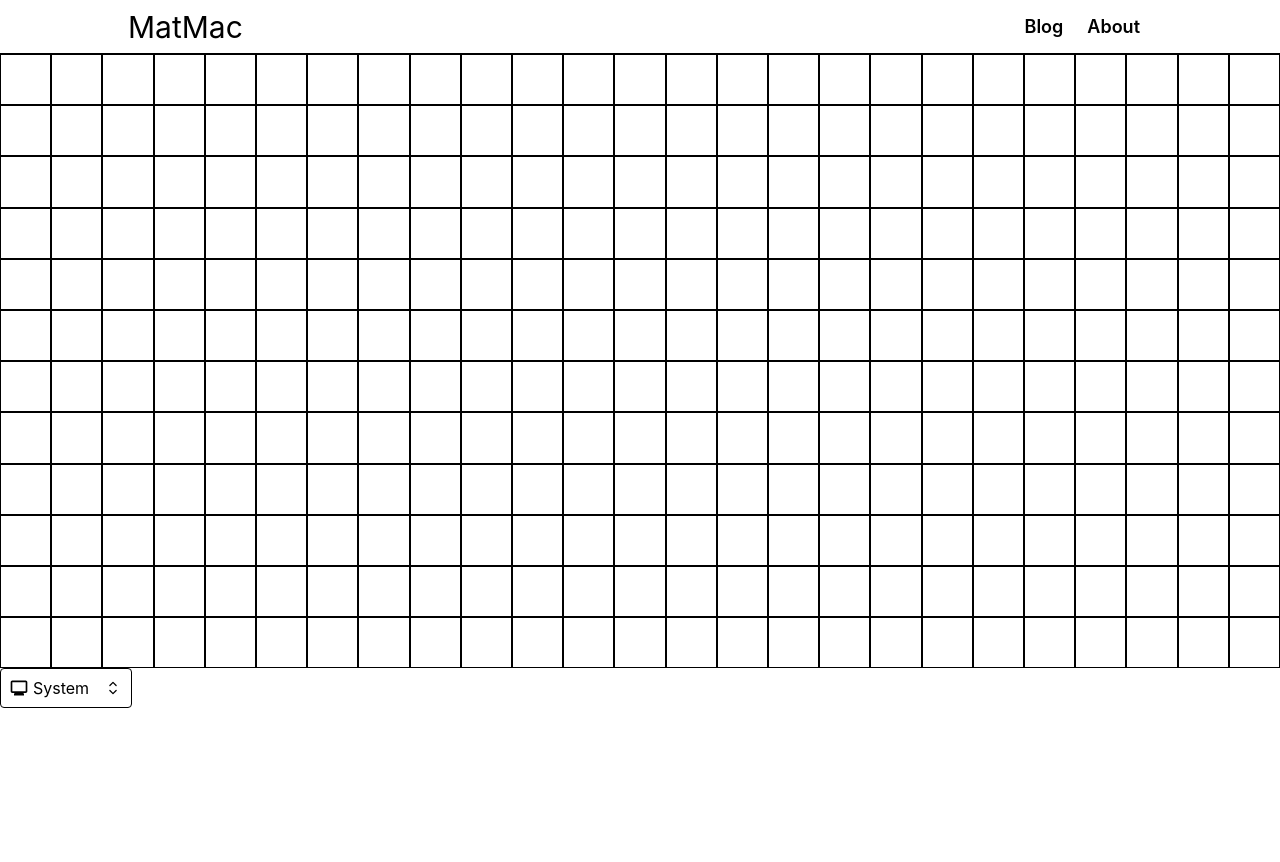
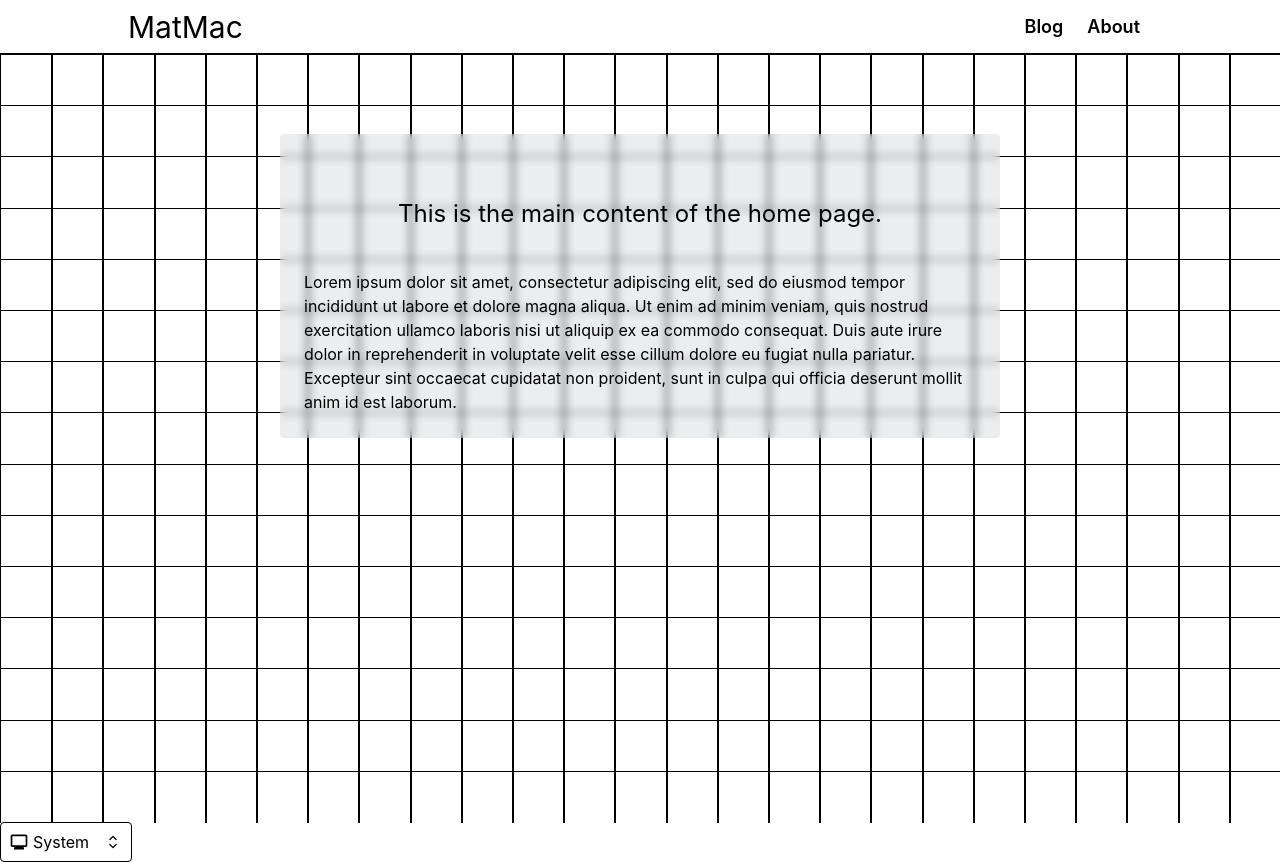
Before and after one commit to TheRaucous/matts-blog, a Next.js app: page / in a window 1280 px wide. Before the commit the page ends 800 px from the top, so only its background shows below. Built offline with nearby package versions, Linux system fonts and the light colour scheme.

Commit message:
Homepage layout

```diff
--- a/src/components/Header.tsx
+++ b/src/components/Header.tsx
@@ -3,7 +3,7 @@ import { useRouter } from 'next/router';
 
 function Header() {
   return (
-    <header className="flex justify-between sticky px-[10%] w-full h-[var(--header-height)] bg-c-bg/[var(--header-opacity)] backdrop-blur top-0 border-b border-brdrclr c-trans">
+    <header className="flex justify-between z-40 fixed px-[10%] w-full h-[var(--header-height)] bg-c-bg/[var(--header-opacity)] backdrop-blur top-0 border-b border-brdrclr c-trans">
       <Link href="/" className="flex items-center h-full">
         <span className="text-3xl select-none leading-none">MatMac</span>
       </Link>
--- a/src/components/Layout.tsx
+++ b/src/components/Layout.tsx
@@ -7,7 +7,7 @@ function Layout({ children }) {
     <>
       <ThemeProvider themes={['light', 'dark', 'blackout']}>
         <Header />
-        {children}
+        <div className="pt-[var(--header-height)]">{children}</div>
         <Footer />
       </ThemeProvider>
     </>
--- a/src/components/gridEffect/GridEffect.tsx
+++ b/src/components/gridEffect/GridEffect.tsx
@@ -24,10 +24,10 @@ class Grid {
 }
 
 export default function GridEffect() {
-  var [windowX, setWindowX] = useState(1000);
-  var [windowY, setWindowY] = useState(500);
-  var sizeX = Math.round(windowX / (25 + (windowX * 0.02)));
-  var sizeY = 12;
+  var [windowX, setWindowX] = useState(0);
+  // var [windowY, setWindowY] = useState(500);
+  var sizeX = Math.round(windowX / (25 + windowX * 0.02));
+  var sizeY = 15;
   var cellSize = windowX / sizeX; // px
   const grid: Grid = new Grid();
 
@@ -37,13 +37,17 @@ export default function GridEffect() {
     }
   }
 
+  const handleResize = () => {
+    setWindowX(document.body.clientWidth);
+  };
+
+  var isInitialized = false;
+
   useEffect(() => {
-    addEventListener('resize', () => {
-      setWindowX(window.innerWidth);
-      setWindowY(window.innerHeight);
-    });
-    setWindowX(window.innerWidth);
-    setWindowY(window.innerHeight);
+    if (!isInitialized) {
+      setWindowX(document.body.clientWidth);
+    }
+
     grid.cells.forEach((cell) => {
       const element = document.getElementById(
         `cell-${cell.pos.x}-${cell.pos.y}`
@@ -55,9 +59,17 @@ export default function GridEffect() {
       cell.element = element;
     });
 
-    const gridBG = document.getElementById('grid-effect-background');
-    gridBG.style.height = (sizeY * cellSize).toString() + 'px';
-    gridBG.style.width = (sizeX * cellSize).toString() + 'px';
+    const gridContainer = document.getElementById('grid-container');
+    gridContainer.style.height = (sizeY * cellSize).toString() + 'px';
+    gridContainer.style.width = (sizeX * cellSize).toString() + 'px';
+
+    isInitialized = true;
+
+    window.addEventListener('resize', handleResize);
+
+    return () => {
+      window.removeEventListener('resize', handleResize);
+    };
   });
 
   var canTriggerEffect = true;
@@ -112,27 +124,20 @@ export default function GridEffect() {
   };
 
   return (
-    <>
     <div
-        suppressHydrationWarning={true}
       id="grid-container"
-        className="relative overflow-hidden"
+      className="bg-gradient-to-tr from-c-theme to-green-500"
     >
-        <div
-          id="grid-effect-background"
-          className="relative bg-gradient-to-tr from-c-theme to-green-500"
-        />
       {grid.cells.map((cell) => {
         return (
           <div
             key={`cell-${cell.pos.x}-${cell.pos.y}`}
             id={`cell-${cell.pos.x}-${cell.pos.y}`}
-              className="absolute bg-c-bg border border-c-brdr/50 transition-colors duration-300"
+            className="absolute bg-c-bg border-t border-x box-content border-c-brdr/40 transition-colors duration-[250ms]"
             onClick={() => onCellClicked(cell)}
           ></div>
         );
       })}
     </div>
-    </>
   );
 }
--- a/src/pages/_document.tsx
+++ b/src/pages/_document.tsx
@@ -20,7 +20,7 @@ class MyDocument extends Document {
     return (
       <Html>
         <Head />
-        <body className='bg-c-bg'>
+        <body className='bg-c-bg overflow-y-scroll overflow-x-hidden'>
           <Main />
           <NextScript />
         </body>
--- a/src/pages/index.tsx
+++ b/src/pages/index.tsx
@@ -10,27 +10,41 @@ export default function Home({ posts }) {
       <Head>
         <title>Home - MatMac</title>
       </Head>
-      <GridEffect />
-      {/* <div className="flex justify-between">
-        <PostsFeed posts={posts} />
-        <main className='border-x px-4 max-w-[45rem]'>
-          <h1 className="text-2xl">
-            This is the main content of the home page.
-          </h1>
-          <p>
-            Lorem ipsum dolor sit amet, consectetur adipiscing elit, sed do
-            eiusmod tempor incididunt ut labore et dolore magna aliqua. Ut enim
-            ad minim veniam, quis nostrud exercitation ullamco laboris nisi ut
-            aliquip ex ea commodo consequat. Duis aute irure dolor in
-            reprehenderit in voluptate velit esse cillum dolore eu fugiat nulla
-            pariatur. Excepteur sint occaecat cupidatat non proident, sunt in
-            culpa qui officia deserunt mollit anim id est laborum.
-          </p>
+      <div className="relative">
+        <main className="absolute inset-0 pointer-events-none z-10">
+          <div className="flex flex-col items-center">
+            <div className="mt-20 w-[45rem] max-w-[80vw] p-6 bg-gray-400/20 backdrop-blur-sm rounded">
+              <h1 className="text-2xl text-center my-10">
+                This is the main content of the home page.
+              </h1>
+              <p>
+                Lorem ipsum dolor sit amet, consectetur adipiscing elit, sed do
+                eiusmod tempor incididunt ut labore et dolore magna aliqua. Ut
+                enim ad minim veniam, quis nostrud exercitation ullamco laboris
+                nisi ut aliquip ex ea commodo consequat. Duis aute irure dolor
+                in reprehenderit in voluptate velit esse cillum dolore eu fugiat
+                nulla pariatur. Excepteur sint occaecat cupidatat non proident,
+                sunt in culpa qui officia deserunt mollit anim id est laborum.
+              </p>
+            </div>
+          </div>
         </main>
-        <aside className=' w-96 min-w-[20rem]'>
+        <div className='overflow-hidden border-red-600'>
+          <GridEffect />
+          <div className="absolute top-0 w-full h-[18vw] bg-gradient-to-b from-c-bg to-transparent pointer-events-none c-trans" />
+          <div className="absolute top-0 left-0 h-full w-[20vw] bg-gradient-to-r from-c-bg to-transparent pointer-events-none c-trans" />
+          <div className="absolute top-0 right-0 h-full w-[20vw] bg-gradient-to-l from-c-bg to-transparent pointer-events-none c-trans" />
+          <div className="absolute bottom-0 w-full h-[18vw] bg-gradient-to-t from-c-bg to-transparent pointer-events-none c-trans" />
+        </div>
+      </div>
+      {/* <div className="flex justify-center">
+        <main className="bg-white/20 backdrop-blur-sm px-6 w-[45rem] max-w-full rounded">
+        </main>
+      </div> */}
+      {/* <aside className=" w-96 min-w-[20rem]">
           <h1>Social Media Feed</h1>
-        </aside>
-      </div> */}
+        </aside> */}
+      {/* <PostsFeed posts={posts} /> */}
     </>
   );
 }
--- a/src/styles/theme.css
+++ b/src/styles/theme.css
@@ -3,6 +3,7 @@
 @layer base {
   :root {
     --c-theme: 00 150 255;
+    /* --c-theme-2: 00 150 255; */
   }
 
   [data-theme='light'] {
@@ -33,7 +34,7 @@
     --c-text-00: 255 255 255;
     --c-text-01: 220 220 220;
 
-    --c-brdr: 40 40 40;
+    --c-brdr: 60 60 60;
 
     --header-opacity: 0.7;
   }
```
Lines whose indentation alone changed are shown as unchanged.
